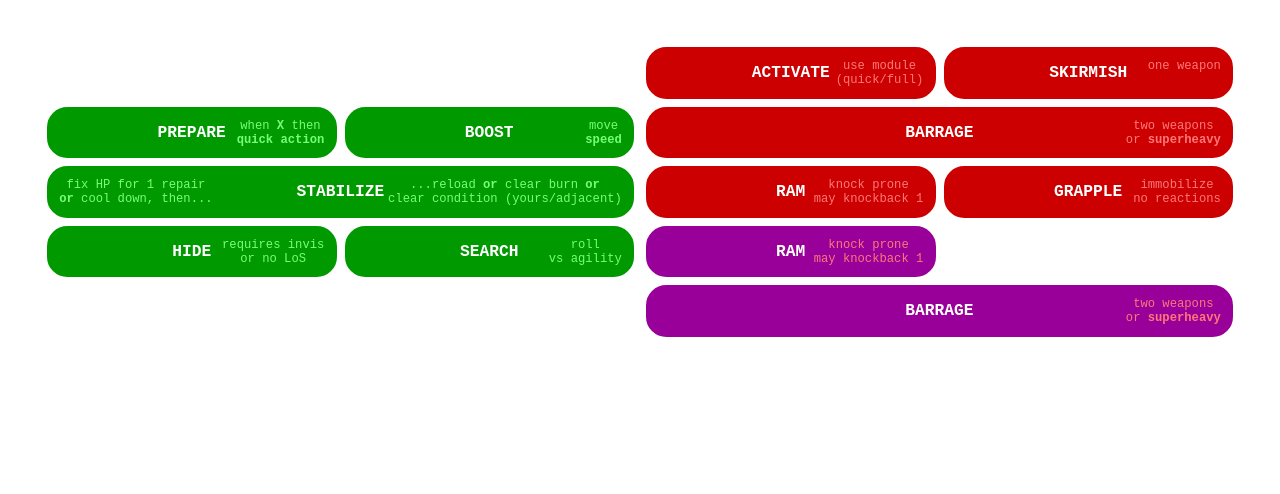
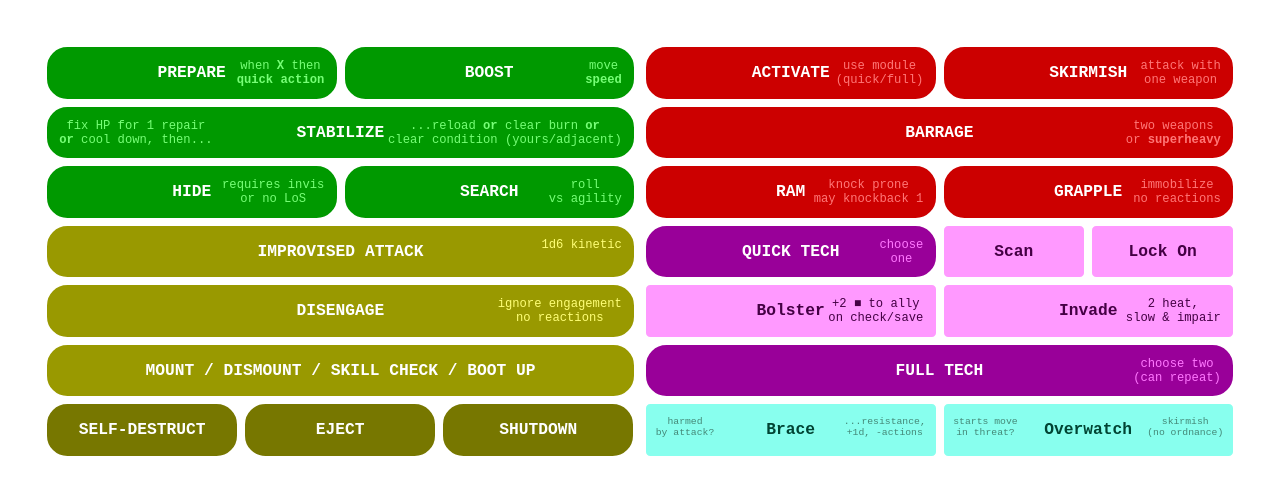
Before and after one commit to r-s-h/r-s-h.github.io, a plain HTML site: page pilotconsole/index.htm in a window 1280 px wide. Drawn offline with Linux system fonts and the light colour scheme.

Commit message:
all actions

```diff
--- a/pilotconsole/index.htm
+++ b/pilotconsole/index.htm
@@ -57,6 +57,50 @@
                                 vs agility                            </div>
                         </div>
                     </div>
+
+
+
+                    <div class="full">
+                        <div class="inner misc">
+                            Improvised attack
+                            <div class="desc right">
+                                1d6 kinetic
+                            </div>
+                        </div>
+                    </div>
+                    <div class="full">
+                        <div class="inner misc">
+                            Disengage
+                            <div class="desc right">
+                                ignore engagement<br>
+                                no reactions
+                            </div>
+                        </div>
+                    </div>
+                    <div class="full">
+                        <div class="inner misc">
+                            Mount / Dismount / Skill check / Boot up
+                        </div>
+                    </div>
+
+                    <div class="emergency">
+                        <div class="inner misc">
+                        self-destruct
+                        </div>
+                    </div>
+                    <div class="emergency">
+                        <div class="inner misc">
+                            eject
+                        </div>
+                    </div>
+
+                    <div class="emergency">
+                        <div class="inner misc">
+                            shutdown
+                        </div>
+                    </div>
+
+
                 </td>
                 <td class="column">
                     <div class="quick">
@@ -73,7 +117,7 @@
                         <div class="inner weapon">
                         Skirmish
                             <div class="desc right">
-                                one weapon
+                                attack with<br>one weapon
                             </div>
                         </div>
                     </div>
@@ -110,25 +154,84 @@
 
                     <div class="quick">
                         <div class="inner tech">
-                            Ram
+                            Quick tech
                             <div class="desc right">
-                                knock prone<br>
-                                may knockback 1
+                                choose<br>one
                             </div>
                         </div>
                     </div>
 
-                    <div class="full">
-                        <div class="inner tech">
-                            Barrage
+                    <div class="quick2">
+                        <div class="inner toption">
+                            Scan
+                        </div>
+                    </div>
+
+                    <div class="quick2">
+                        <div class="inner toption">
+                            Lock On
+                        </div>
+                    </div>
+
+                    <div class="quick">
+                        <div class="inner toption">
+                            Bolster
                             <div class="desc right">
-                                two weapons<br>
-                                or <b> superheavy</b>
+                                +2 &#x25A0 to ally<br>
+                                on check/save
+                            </div>
+                        </div>
+                    </div>
+
+                    <div class="quick">
+                        <div class="inner toption">
+                            Invade
+                            <div class="desc left">
+                            </div>
+                            <div class="desc right">
+                                2 heat,<br>slow & impair<br>
                             </div>
                         </div>
                     </div>
 
 
+
+                    <div class="full">
+                        <div class="inner tech">
+                            Full tech
+                            <div class="desc right">
+                                choose two<br>
+                                (can repeat)
+                            </div>
+                        </div>
+                    </div>
+
+
+                    <div class="quick">
+                        <div class="inner reaction">
+                            Brace
+                            <div class="desc left">
+                                harmed<br>by attack?
+                            </div>
+                            <div class="desc right">
+                                ...resistance,<br>
+                                +1d, -actions
+                            </div>
+                        </div>
+                    </div>
+                    <div class="quick">
+                        <div class="inner reaction">
+                            Overwatch
+                            <div class="desc left">
+                                starts move<br>
+                                in threat?
+                            </div>
+                            <div class="desc right">
+                                skirmish<br>
+                                (no ordnance)
+                            </div>
+                        </div>
+                    </div>
 
 
                 </td>
--- a/pilotconsole/style.css
+++ b/pilotconsole/style.css
@@ -13,6 +13,16 @@
     width: 50%;
     float: left;
 }
+.quick2
+{
+    width: 25%;
+    float: left;
+}
+.emergency
+{
+    width: 33.3%;
+    float: left;
+}
 
 .full
 {
@@ -25,7 +35,6 @@
 }
 .inner
 {
-    margin: lem;
     padding: 1em;
     text-transform: uppercase;
     border-radius: 1.5em;
@@ -53,7 +62,7 @@
 }
 .tech .desc
 {
-    color: #ff7777;
+    color: #ff77ff;
 }
 .inner.chassis
 {
@@ -64,6 +73,50 @@
 {
     color: #77ff77;
 }
+
+.inner.reaction
+{
+    background: #88ffee;
+    color: #004433;
+    text-transform: none !important;
+    padding: 1em !important;
+    border-radius: 0.5em !important;
+    border: 0.25em white solid;
+}
+.reaction .desc
+{
+
+    padding-top: 0.2em;
+    color: #448877;
+    font-size: 0.6em;
+}
+
+.inner.toption
+{
+    text-transform: none !important;
+    padding: 1em !important;
+    border-radius: 0.5em !important;
+    border: 0.25em white solid;
+    background: #ff99ff;
+    color: #440044;
+}
+
+
+.inner.misc
+{
+    background: #999900;
+    color: white;
+}
+.misc .desc
+{
+    color: #ffff77;
+}
+
+.emergency .inner
+{
+    background: #777700 !important;
+}
+
 .desc
 {
     text-transform: none;
```
